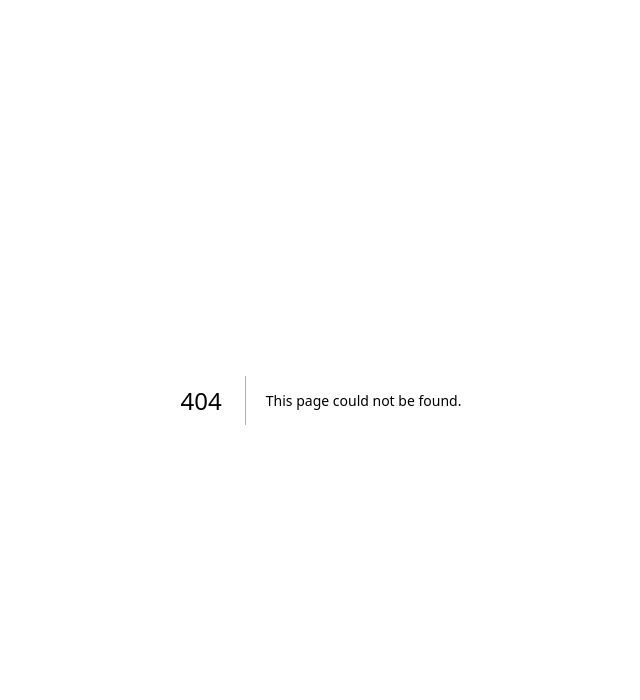
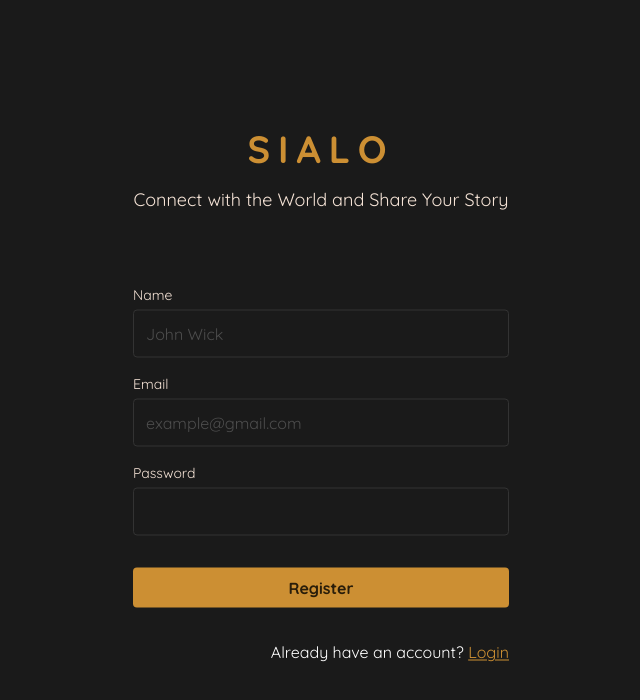
Before and after one commit to abhishek98s/SIALO_FRONTEND, a Next.js app: page /register in a window 1280 px wide. Before the commit this address had no page. Shown: the top 700 px of the page, without its empty margins (319-959 px from the left). Built offline with nearby package versions, Linux system fonts and the light colour scheme.

Commit message:
added: register page

```diff
--- a/src/app/globals.scss
+++ b/src/app/globals.scss
@@ -10,8 +10,8 @@
   --background-end-rgb: 255, 255, 255;
 }
 
-@media (prefers-color-scheme: dark) {s
-  :root {
+@media (prefers-color-scheme: dark) {
+  s :root {
     --foreground-rgb: 255, 255, 255;
     --background-start-rgb: 0, 0, 0;
     --background-end-rgb: 0, 0, 0;
@@ -28,3 +28,31 @@ body {
     text-wrap: balance;
   }
 }
+
+input {
+  transition: .2s;
+  border: 1px solid $neutral-80;
+  outline: none;
+  color: $primary-10;
+
+  &:focus {
+    border: 1px solid $primary-50;
+    outline: none;
+  }
+
+  &::placeholder {
+    color: $neutral-70;
+  }
+}
+
+button[type="submit"] {
+  transition: .4s;
+
+  &:hover {
+    background-color: $primary-48;
+  }
+
+  &:active {
+    background-color: $primary-52;
+  }
+}
--- a/src/app/login/page.tsx
+++ b/src/app/login/page.tsx
@@ -4,7 +4,7 @@ import Link from "next/link";
 
 export const metadata: Metadata = {
     title: 'Login',
-    description: 'Connect with the World and Share Your Story',
+    description: 'Connect with the World and Share Your Story'
 };
 
 export default function login() {
@@ -16,12 +16,12 @@ export default function login() {
             </header>
             <form className="px-[12px] pt-[24px] pb-[16px]">
                 <div className="form-group mb-[16px]">
-                    <label htmlFor="email" className="color-primary-10 text-[14px] mb-[8px]">Email</label><br />
+                    <label htmlFor="email" className="color-primary-10 text-[14px] block mb-[4px]">Email</label>
                     <input id="email" type="text" className="w-full h-[40px] px-[12px] bg-transparent border-neutral-80 rounded-[4px] focus:outline-none"></input>
                 </div>
 
                 <div className="form-group mb-[32px]">
-                    <label htmlFor="password" className="color-primary-10 text-[14px] mb-[8px]">Password</label><br />
+                    <label htmlFor="password" className="color-primary-10 text-[14px] block mb-[4px]">Password</label>
                     <input id="password" type="text" className="w-full h-[40px] px-[12px] bg-transparent border-neutral-80 rounded-[4px] focus:outline-none"></input>
                 </div>
 
--- /dev/null
+++ b/src/app/register/page.tsx
@@ -0,0 +1,38 @@
+import { Metadata } from 'next';
+import styles from './register.module.scss';
+import Link from 'next/link';
+
+export const metadata: Metadata = {
+    title: 'Register',
+    description: 'Connect with the World and Share Your Story'
+};
+
+export default function Register() {
+    return (
+        <section className={`${styles.form_wrapper} + w-full max-w-[400px] absolute top-[50%] left-[50%] translate-x-[-50%] translate-y-[-50%]`}>
+            <header className="mb-[48px]">
+                <h1 className="color-primary-50 text-center mb-[8px] text-[38px] font-bold tracking-[8px]">SIALO</h1>
+                <h2 className="color-primary-10 text-center text-[18px] flex-semi-bold">Connect with the World and Share Your Story</h2>
+            </header>
+            <form className="px-[12px] pt-[24px] pb-[16px]">
+                <div className="form-group mb-[16px]">
+                    <label htmlFor="name" className="color-primary-10 text-[14px] block mb-[4px]">Name</label>
+                    <input id="name" type="text" placeholder='John Wick' className="w-full text-[16px] h-[48px] px-[12px] bg-transparent border-neutral-80 rounded-[4px] focus:outline-none"></input>
+                </div>
+
+                <div className="form-group mb-[16px]">
+                    <label htmlFor="email" className="color-primary-10 text-[14px] block mb-[4px]">Email</label>
+                    <input id="email" type="text" placeholder='example@gmail.com' className="w-full text-[16px] h-[48px] px-[12px] bg-transparent border-neutral-80 rounded-[4px] focus:outline-none"></input>
+                </div>
+
+                <div className="form-group mb-[32px]">
+                    <label htmlFor="password" className="color-primary-10 text-[14px] block mb-[4px]">Password</label>
+                    <input id="password" type="text" className="w-full text-[16px] h-[48px] px-[12px] bg-transparent border-neutral-80 rounded-[4px] focus:outline-none"></input>
+                </div>
+
+                <button type="submit" className="mb-[32px] w-full h-[40px] text-[16px] font-bold bg-primary-50 color-primary-80 rounded-[4px]">Register</button>
+                <div className="text-end">Already have an account? <Link href="/login" className="color-primary-50 underline underline-offset-2">Login</Link></div>
+            </form>
+        </section>
+    )
+}
--- /dev/null
+++ b/src/app/register/register.module.scss
@@ -0,0 +1,3 @@
+.register_wrapper{
+
+}
```
Also changed, not shown: src/app/login/login.module.scss (+0 -8 lines), .eslintrc.json.
